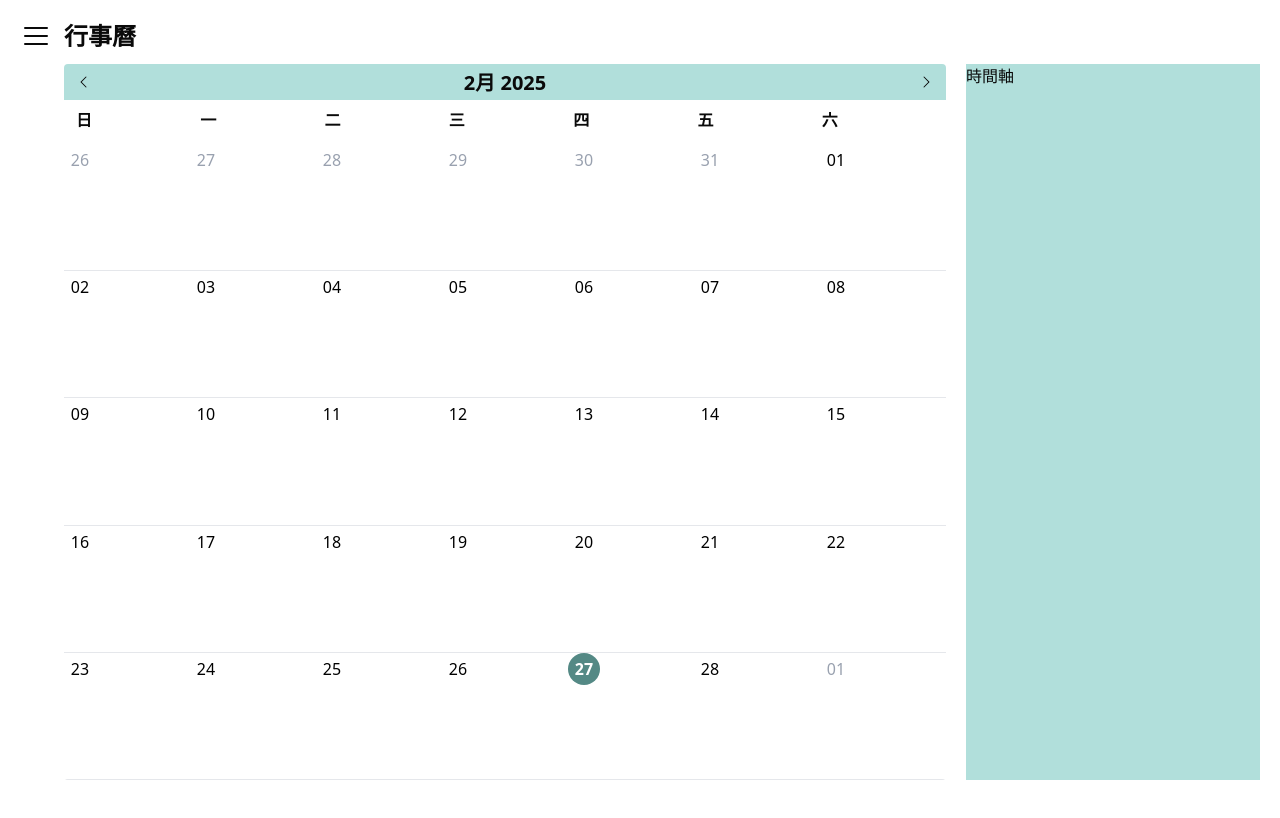
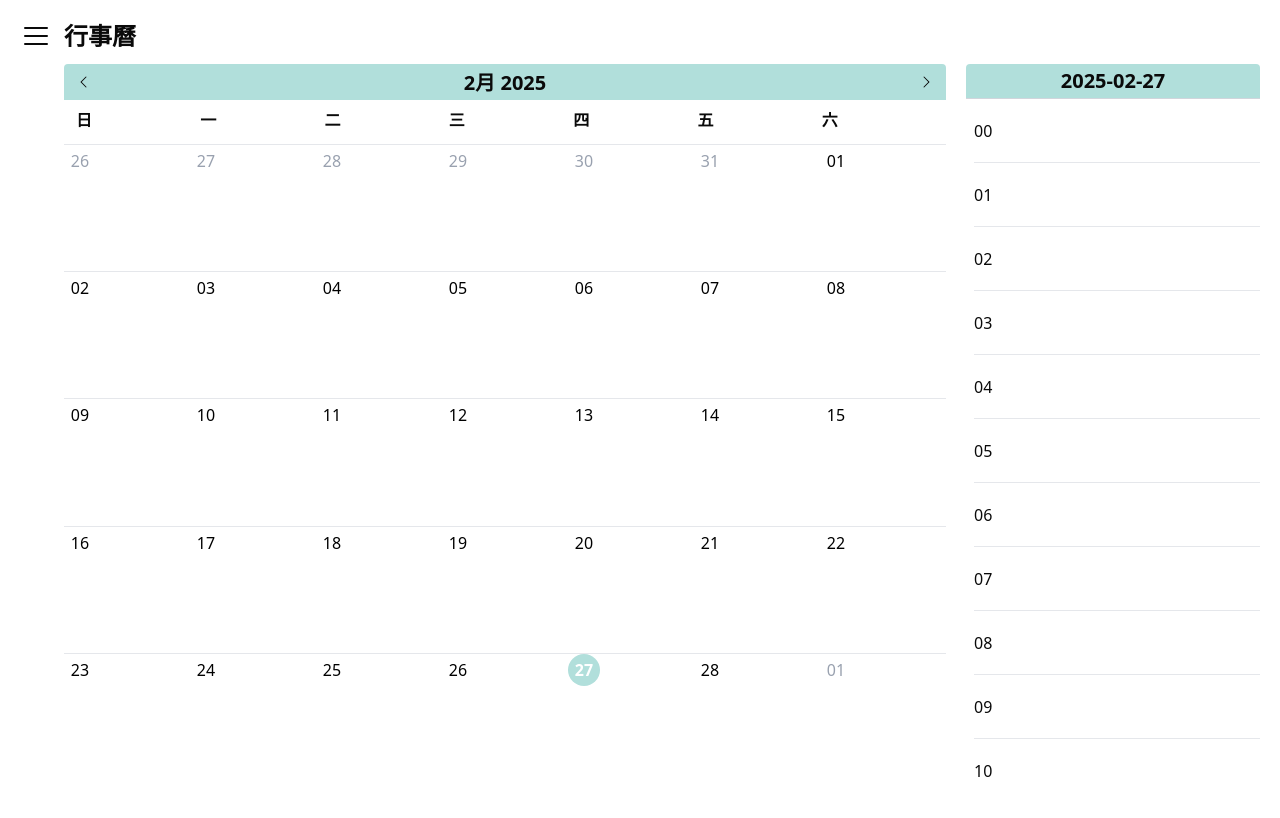
Before and after one commit to feather1217/Specialized_Notebook, a Next.js app in the folder front/: page / in a window 1280 px wide. Built offline with nearby package versions, Linux system fonts and the light colour scheme.

Commit message:
feat : 日歷右側時間線ui完成

```diff
--- a/front/src/app/Date.tsx
+++ b/front/src/app/Date.tsx
@@ -1,19 +1,21 @@
-// app/Date.tsx
-import React from 'react';
-import DateD from '../components/date/date_day';
-import DateM from '../components/date/date_month';
+"use client";
+import React, { useState } from "react";
+import dayjs, { Dayjs } from "dayjs";
+import DateD from "../components/date/date_day";
+import DateM from "../components/date/date_month";
 
 const DatePage = () => {
+  const [selectedDate, setSelectedDate] = useState<Dayjs>(dayjs()); //初始值為當天日期
+
   return (
-    <div className=' flex flex-col h-full'>
-      <div className='flex items-center'>
-              <h1 className=' font-bold text-2xl'>行事曆</h1>
+    <div className="flex flex-col h-full">
+      <div className="flex items-center">
+        <h1 className="font-bold text-2xl">行事曆</h1>
       </div>
-      <div className='flex space-x-5 mt-3 mr-5 flex-1 overflow-hidden'>
-        <DateM />
-        <DateD />
+      <div className="flex space-x-5 mt-3 mr-5 flex-1 overflow-hidden">
+        <DateM selectedDate={selectedDate} onSelectDate={setSelectedDate} />
+        <DateD selectedDate={selectedDate} />
       </div>
-
     </div>
   );
 };
--- a/front/src/components/date/date_day.tsx
+++ b/front/src/components/date/date_day.tsx
@@ -1,12 +1,37 @@
-// app/Date.tsx
 "use client";
 
- function DateD(){
-    return (
-        <div className=" w-1/4 bg-[#b1dfdb] mb-10">
-        <h1>時間軸</h1>
+import dayjs, { Dayjs } from "dayjs";
+import { useState } from "react";
+
+function DateD({ selectedDate }: { selectedDate: Dayjs }) {
+
+    //selectedHour是選擇的小時，預設為null
+  const [selectedHour, setSelectedHour] = useState<number | null>(null);
+
+  return (
+    <div className="flex flex-col w-1/4 rounded overflow-hidden mb-10">
+
+      <div className="flex h-9 bg-[#b1dfdb] justify-center items-center pt-0.5 pb-0.5">
+        <div className="font-bold text-xl ">{selectedDate.format("YYYY-MM-DD")}</div>
+      </div>
+
+      <div className="h-full overflow-y-auto border-t border-gray-300">
+        <div className="flex flex-col">
+          {Array.from({ length: 24 }).map((_, hour) => (
+            <div
+              key={hour}
+              onClick={() => setSelectedHour(hour)}
+              className={`flex items-center ml-2  border-b border-gray-200 h-16 cursor-pointer ${
+                selectedHour === hour ? "bg-[#b1dfdb] font-bold" : "bg-white"
+              }`}
+            >
+              {hour.toString().padStart(2, "0")}
+            </div>
+          ))}
         </div>
-    );
-};
+      </div>
+    </div>
+  );
+}
 
 export default DateD;
--- a/front/src/components/date/date_month.tsx
+++ b/front/src/components/date/date_month.tsx
@@ -1,32 +1,26 @@
-// app/Date.tsx
 "use client";
 
-import dayjs from "dayjs";
-import { Dayjs } from "dayjs";
+import dayjs, { Dayjs } from "dayjs";
 import "dayjs/locale/zh-cn";
 import { useState, useMemo } from "react";
 import { Button } from "@/components/ui/button";
 import { CaretLeft, CaretRight } from "@phosphor-icons/react";
 
-
-
-
 dayjs.locale("zh-cn");
 
 export const getMDay = (year: number, month: number): Dayjs[] => {
-    let firstDay = dayjs(`${year}-${month}-01`); //計算第一天
-    let lastDay = firstDay.endOf("month"); //計算最後一天
-    // 補全前面的天數
+  let firstDay = dayjs(`${year}-${month}-01`);
+  let lastDay = firstDay.endOf("month");
+
   while (firstDay.day() !== 0) {
     firstDay = firstDay.subtract(1, "day");
   }
-    // 補全後面的天數
   while (lastDay.day() !== 6) {
     lastDay = lastDay.add(1, "day");
   }
+
   const days: Dayjs[] = [];
   let tempDate = firstDay;
-    //填充日期
   while (tempDate.isBefore(lastDay) || tempDate.isSame(lastDay)) {
     days.push(tempDate);
     tempDate = tempDate.add(1, "day");
@@ -35,48 +29,32 @@ export const getMDay = (year: number, month: number): Dayjs[] => {
 };
 
 
-function DateM() {
-
+function DateM({ selectedDate, onSelectDate }: { selectedDate: Dayjs; onSelectDate: (date: Dayjs) => void }) {
   const [month, setMonth] = useState<Dayjs>(dayjs());
   const days = getMDay(month.year(), month.month() + 1);
-
-    const [selectedDate, setSelectedDate] = useState<string | null>(null);
-    const today = dayjs()// 當天日期
-
+  const today = dayjs();
 
   const btn = (action: number) => {
-        setMonth((prevMonth: Dayjs) => prevMonth.add(action, "month"));
+    setMonth((prevMonth) => prevMonth.add(action, "month"));
   };
 
   const weekTitles = useMemo(() => {
-        return [...Array(7)].map((_, weekInx) => {
-            return dayjs().day(weekInx);
-        });
+    return [...Array(7)].map((_, weekInx) => dayjs().day(weekInx));
   }, []);
 
-    //days.forEach((day) => console.log(day.format("YYYY-MM-DD")));
-
-    const dateClick = (day: Dayjs) => {
-        const dayString = day.format("YYYY-MM-DD");
-        setSelectedDate(dayString);
-        console.log("選擇的日期:", dayString);
-    };
-
   return (
-        <div className=" flex flex-col w-3/4 rounded overflow-hidden mb-10">
+    <div className="flex flex-col w-3/4 rounded overflow-hidden mb-10">
       <div className="flex items-baseline bg-[#b1dfdb] justify-between pt-0.3 pb-0.3">
         <Button variant="ghost" className="hover:bg-transparent" onClick={() => btn(-1)}>
           <CaretLeft size={32} />
         </Button>
-                <div className="font-bold text-xl">
-                    {month.format("MMM YYYY")}
-                </div>
+        <div className="font-bold text-xl">{month.format("MMM YYYY")}</div>
         <Button variant="ghost" className="hover:bg-transparent" onClick={() => btn(+1)}>
           <CaretRight size={32} />
         </Button>
+      </div>
 
-            </div>
-            <div className="grid grid-cols-7 justify-items-startr pl-3 pt-2 pb-2  ">
+      <div className="grid grid-cols-7 pl-3 pt-2 pb-2">
         {weekTitles.map((title, index) => (
           <div key={`week-${index}`} className="font-bold">
             {title.format("dd")}
@@ -84,19 +62,18 @@ function DateM() {
         ))}
       </div>
 
-            <div className="grid grid-cols-7 flex-1 mt-1 ">
+      <div className="grid grid-cols-7 flex-1 mt-1">
         {days.map((day) => {
           const dayString = day.format("YYYY-MM-DD");
-                    const isSelected = selectedDate === dayString;
-                    const isToday = day.isSame(today, "day"); // 這裡比較才會正確
-                    const otherMonth = day.month() !== month.month(); // 正確判斷該天是否為當前月份
-
+          const isSelected = selectedDate.isSame(day, "day");
+          const isToday = day.isSame(today, "day");
+          const otherMonth = day.month() !== month.month();
 
           return (
             <div
               key={dayString}
-                        onClick={() => dateClick(day)}
-                        className="border-b border-gray-200  "
+              onClick={() => onSelectDate(day)}
+              className="border-t border-gray-200 cursor-pointer"
             >
               <span
                 className={`inline-flex w-8 h-8 rounded-full items-center justify-center
@@ -112,8 +89,7 @@ function DateM() {
         })}
       </div>
     </div>
-
   );
-};
+}
 
 export default DateM;
--- /dev/null
+++ b/front/src/model/date.ts
@@ -0,0 +1,31 @@
+export default class Date {
+    ID: number;
+    title: string;
+    date_start: Date;
+    date_end: Date;
+    remarks: string;
+    group: number;
+    all_day: boolean;
+    color: number; //規劃固定幾種顏色用編號表示
+
+    constructor(
+        ID: number,
+        title: string,
+        date_start: Date,
+        date_end: Date,
+        remarks: string,
+        group: number,
+        all_day: boolean,
+        color: number
+    ) {
+        this.ID = ID;
+        this.title = title;
+        this.date_start = date_start;
+        this.date_end = date_end;
+        this.remarks = remarks;
+        this.group = group;
+        this.all_day = all_day;
+        this.color = color;
+    }
+
+}
--- a/front/src/model/user.ts
+++ b/front/src/model/user.ts
@@ -1,4 +1,4 @@
-export default class User{
+export default class User {
     ID: number;
     name: string;
     account: string;
@@ -18,9 +18,9 @@ export default class User{
         email: string,
         phone: string,
         birthday: string,
-        female: number =0 ,
+        female: number = 0,
         avater: string
-    ){
+    ) {
         this.ID = ID;
         this.name = name;
         this.account = account;
```
Also changed, not shown: 1 other file (tests, documents, lock files or other folders). Lines whose indentation alone changed are shown as unchanged.
